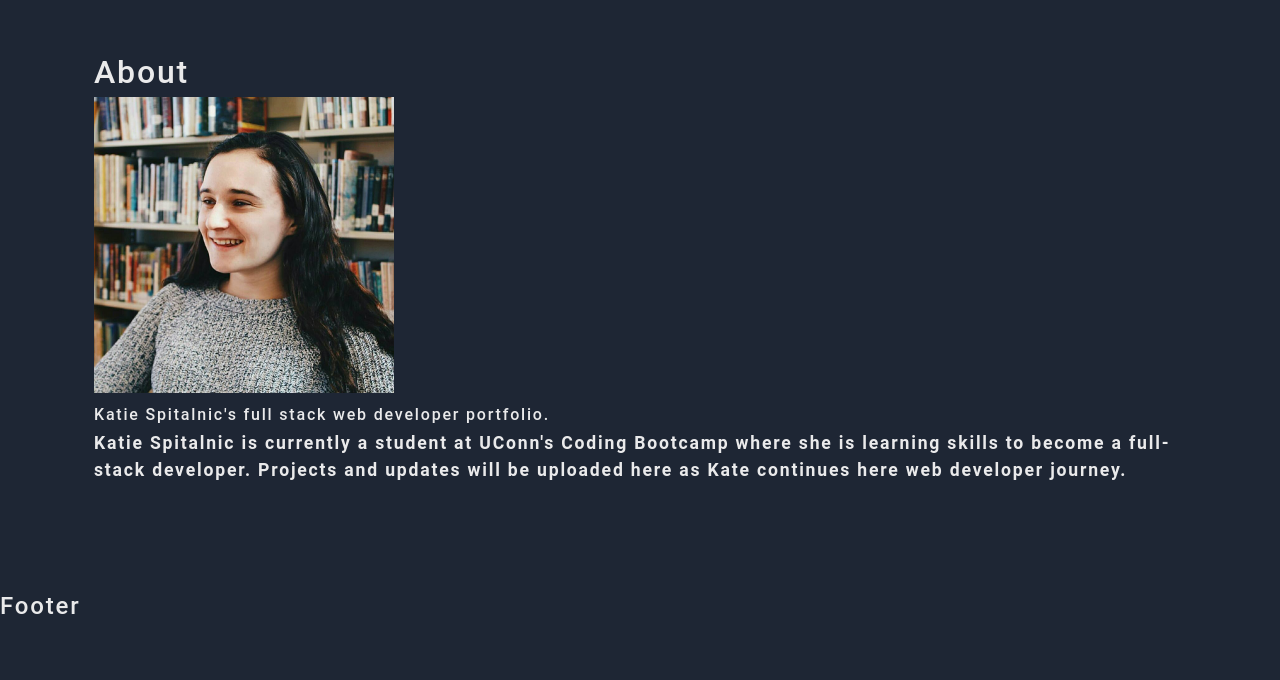
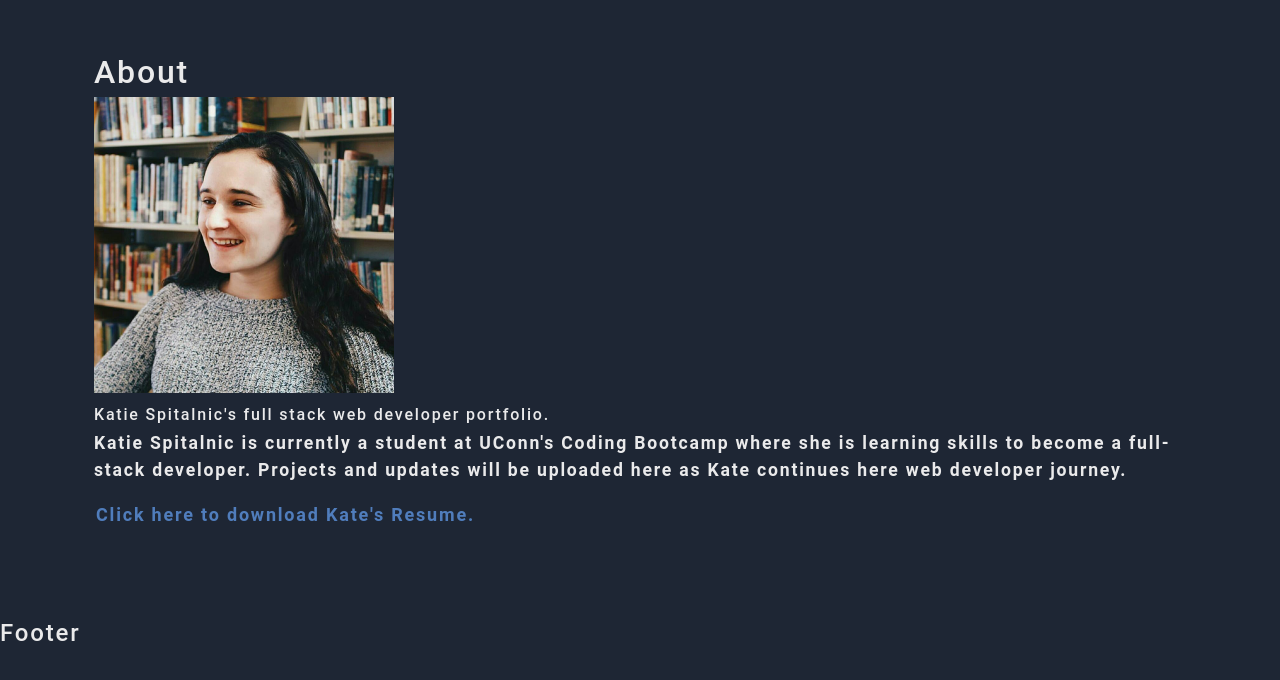
Before and after one commit to kspitalnic/portfolio, a React (Create React App) app: page / in a window 1280 px wide. Shown: the part 710-1390 px from the top of the page. Built offline with nearby package versions, Linux system fonts and the light colour scheme.

Commit message:
ability to download resume pdf

```diff
--- a/src/components/About/index.js
+++ b/src/components/About/index.js
@@ -10,6 +10,10 @@ function About() {
             <h6>Katie Spitalnic's full stack web developer portfolio.</h6>
             <p>Katie Spitalnic is currently a student at UConn's Coding Bootcamp where she is learning skills to become a full-stack developer. Projects and updates will be uploaded here as Kate continues here web developer journey.
 </p>
+<span>
+          <a href={require("../../assets/KSpitalnicResume.pdf")} download>
+					Click here to download Kate's Resume.
+				</a>				</span>
         </div>
         </div>
     )
--- a/src/index.css
+++ b/src/index.css
@@ -105,6 +105,7 @@ margin-top: 20%;
 
 header a {
   color: var(--light);
+  text-decoration: none;
 }
 
 button {
@@ -161,8 +162,11 @@ li {
 
 nav a:hover {
   text-decoration: none;
-  text-decoration: underline;
+}
 
+nav :hover {
+  text-decoration: none;
+  font-weight: 1000;
 }
 
 nav  li {
```
